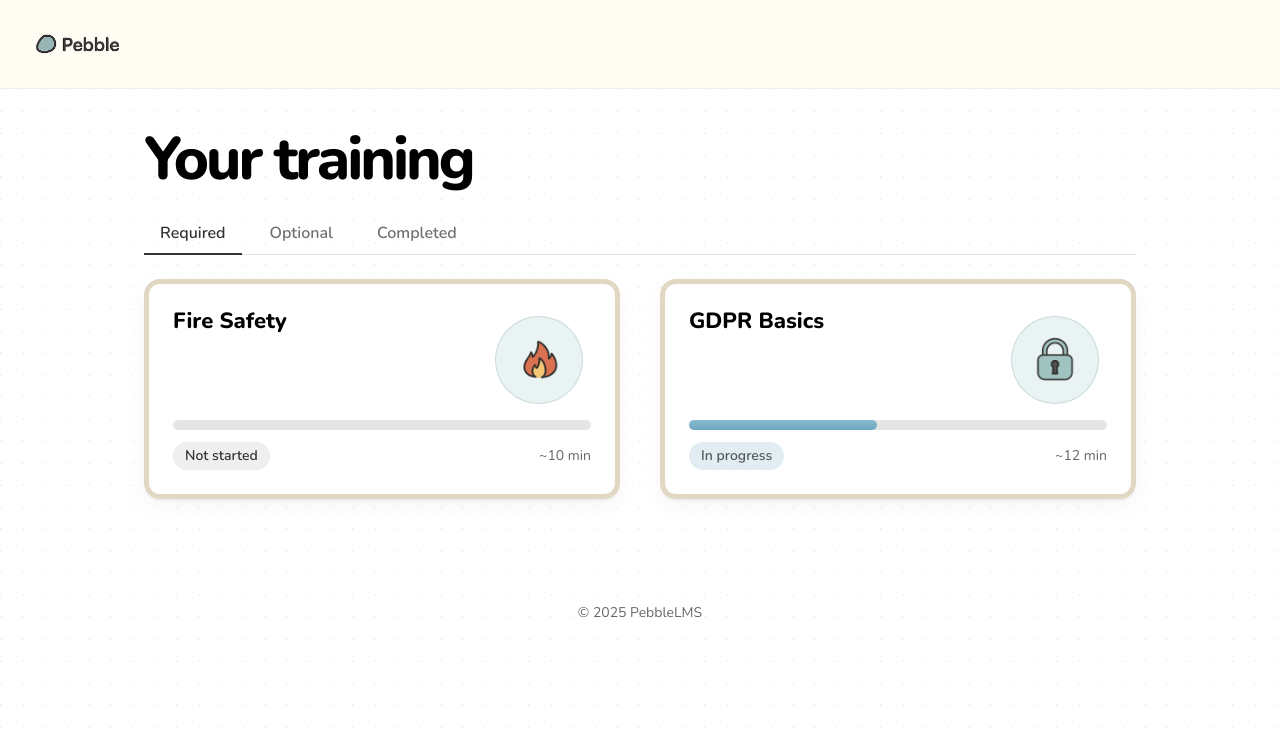
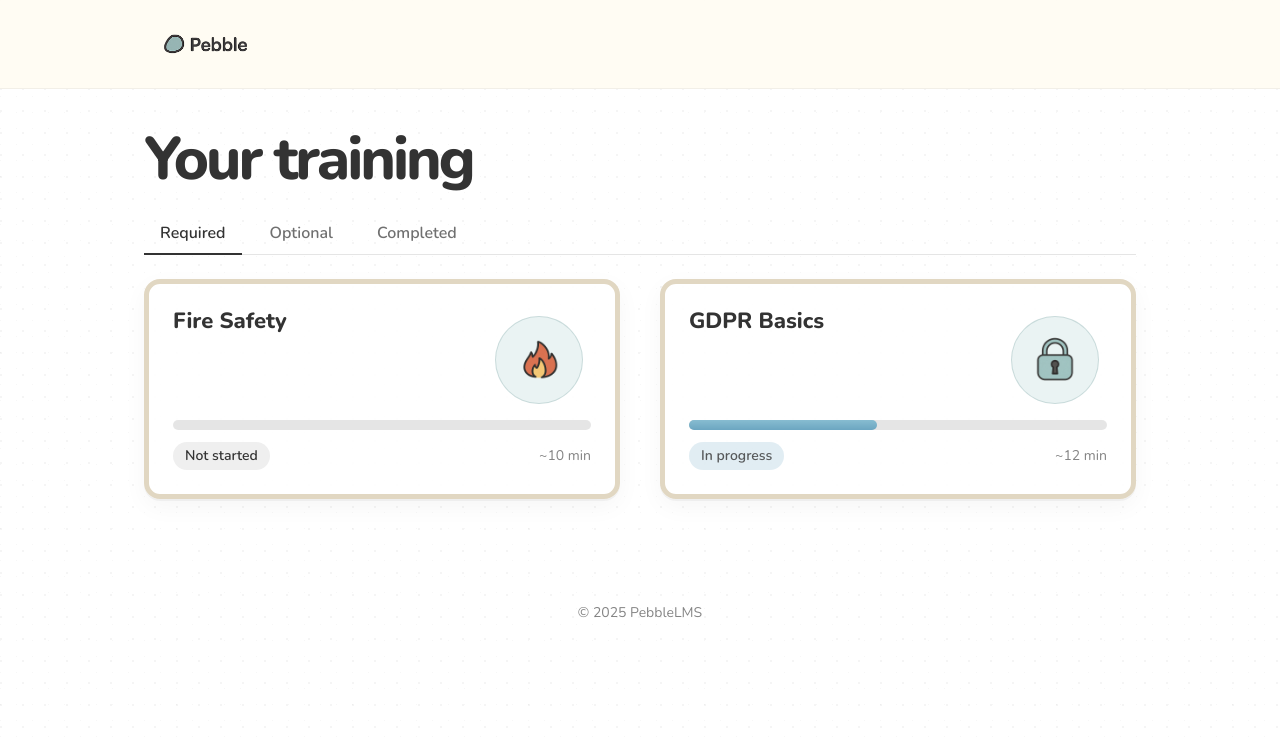
Before and after one commit to benlowesofficial-hub/pebble-lms, a website: page public/learn.html in a window 1280 px wide. Drawn offline with nearby package versions, Linux system fonts and the light colour scheme; files that its build step writes are made by us from their sources.

Commit message:
Update learn.html

```diff
--- a/public/learn.html
+++ b/public/learn.html
@@ -11,11 +11,11 @@
   <!-- Tailwind build output -->
   <link href="/styles.css" rel="stylesheet" />
 </head>
-<body class="min-h-screen text-pebbleteal font-sans antialiased">
+<body class="min-h-screen text-charcoal font-sans antialiased">
 
   <!-- Header -->
   <header class="sticky top-0 z-10 bg-paper/90 backdrop-blur border-b border-black/5">
-    <div class="mx-auto max-w-7xl px-4 py-4 flex items-center justify-between">
+    <div class="mx-auto max-w-5xl px-4 py-4 flex items-center justify-between">
       <a href="/index.html" class="flex items-center gap-3">
         <img src="/assets/PebbleLogo.png" alt="Pebble" class="h-12 md:h-14" />
         <span class="sr-only">Home</span>
```
